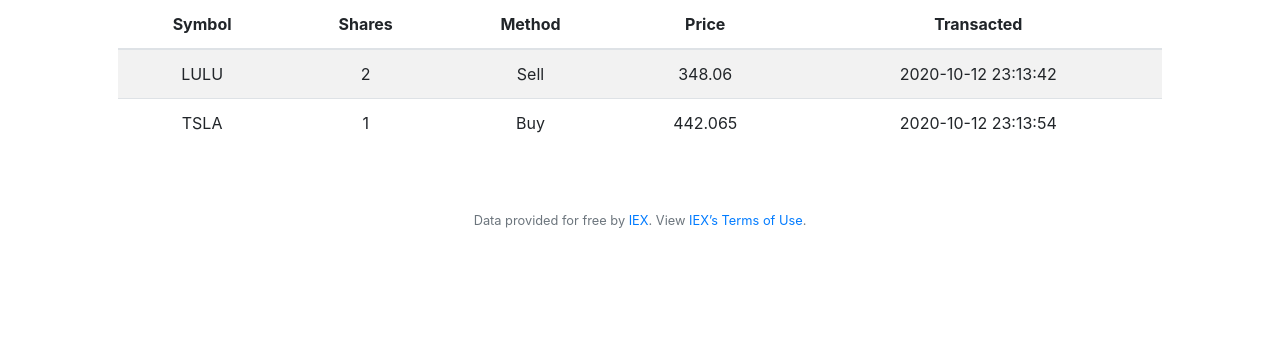
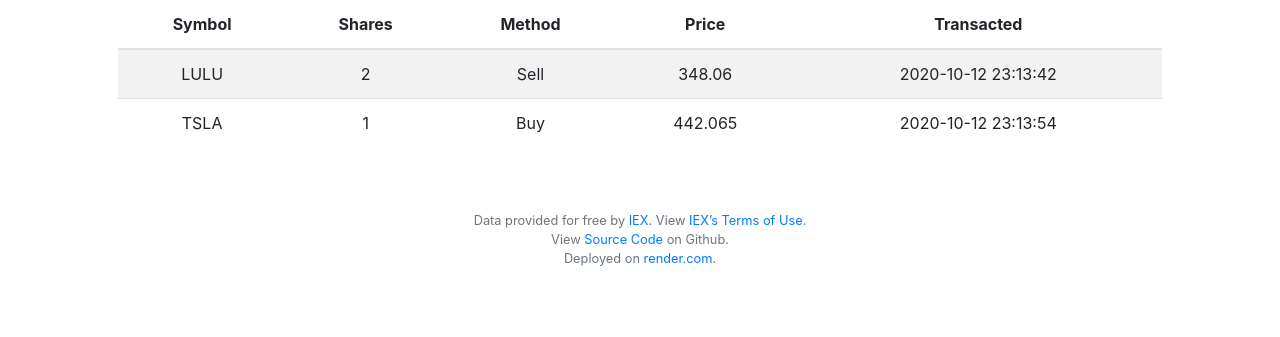
Before and after one commit to SinghaniaV/Stock-Exchange, a Flask app: page /history in a window 1280 px wide. Shown: the part 125-462 px from the top of the page. Run offline with Flask 2, Linux system fonts and the light colour scheme; a user stored in the database is signed in; some libraries are stand-ins or nearby versions.

Commit message:
improved layout

```diff
--- a/templates/layout.html
+++ b/templates/layout.html
@@ -20,7 +20,7 @@
         <script src="https://cdnjs.cloudflare.com/ajax/libs/popper.js/1.14.3/umd/popper.min.js"></script>
         <script src="https://maxcdn.bootstrapcdn.com/bootstrap/4.1.3/js/bootstrap.min.js"></script>
 
-        <title>C$50 Finance: {% block title %}{% endblock %}</title>
+        <title>SinghaniaV/Stock-Exchange: {% block title %}{% endblock %}</title>
 
     </head>
 
@@ -67,6 +67,12 @@
         <footer class="small text-center text-muted">
             Data provided for free by <a href="https://iextrading.com/developer">IEX</a>. View <a href="https://iextrading.com/api-exhibit-a/">IEX’s Terms of Use</a>.
         </footer>
+        <footer class="small text-center text-muted">
+            View <a href="https://github.com/SinghaniaV/Stock-Exchange">Source Code</a> on Github.
+        </footer>
+        <footer class="small text-center text-muted">
+            Deployed on <a href="https://render.com/">render.com</a>.
+        </footer>
 
     </body>
 
```
